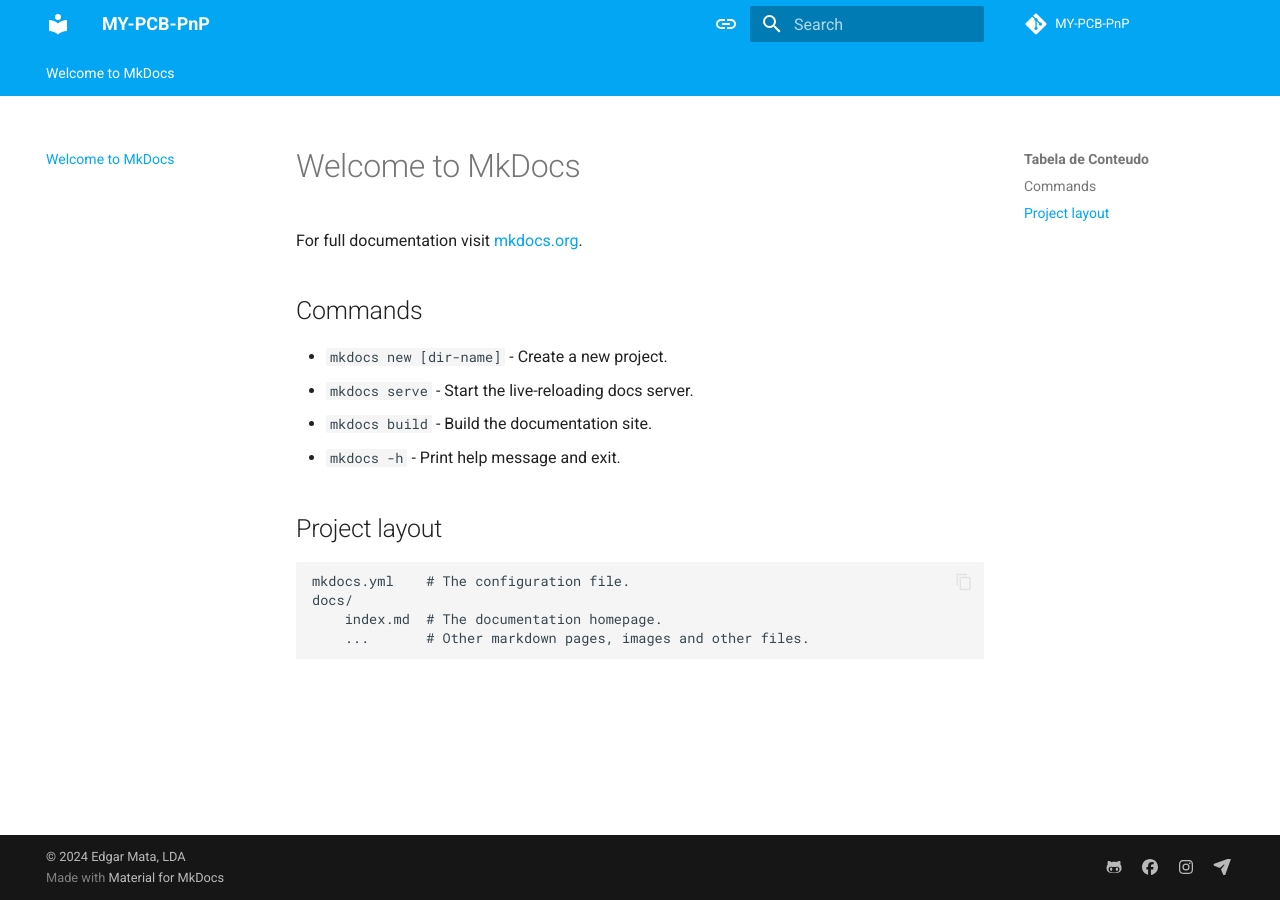
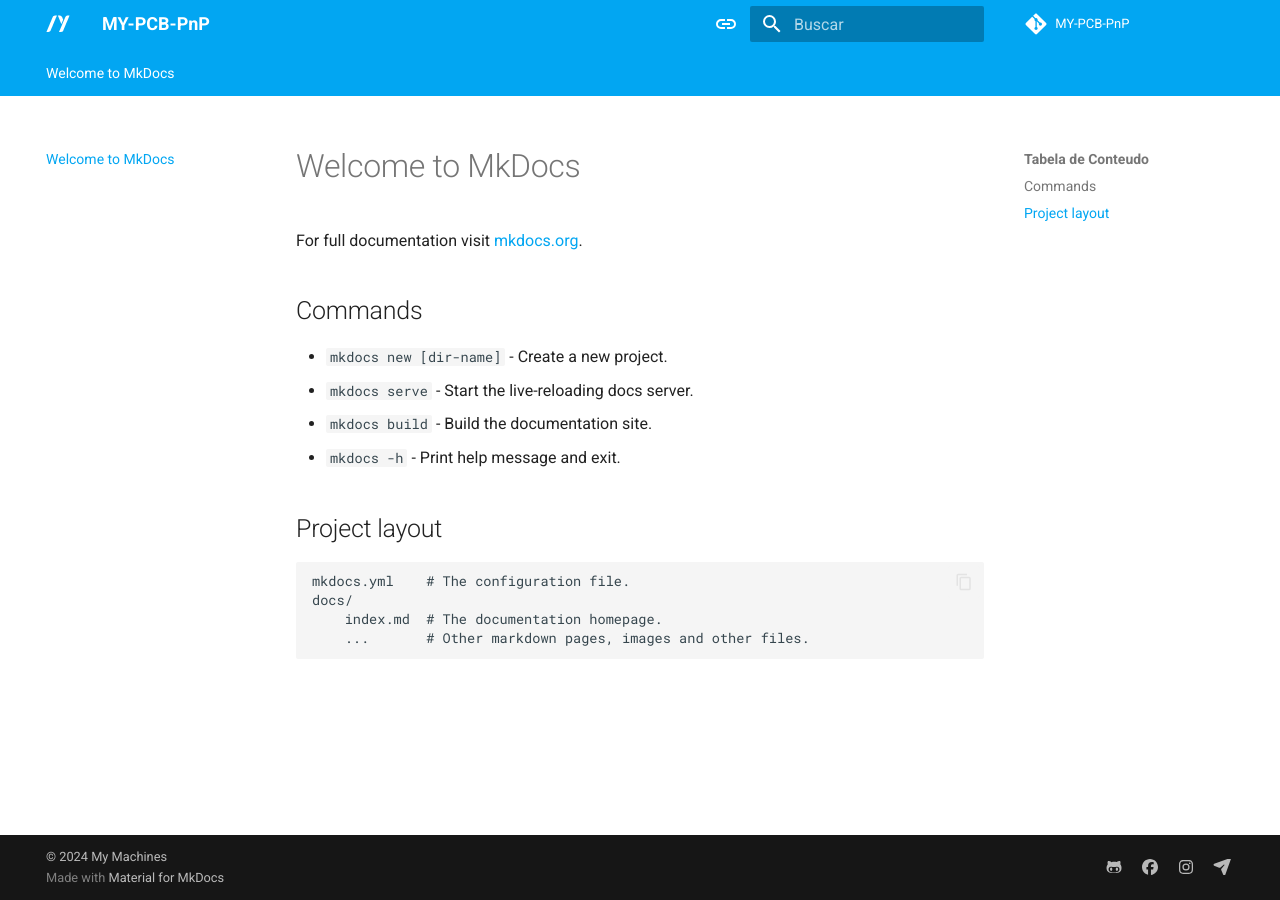
Before and after one commit to EdgarMata/MY-PCB-PnP, an MkDocs documentation site: the page built from docs/index.md, in a window 1280 px wide. Built offline with MkDocs 1.6.1 and Material for MkDocs 9.7.7, drawn with Linux system fonts in a browser that asks for light colours; comment, search, counter and statistics services are not loaded.

Commit message:
update 16-03-2025

```diff
--- a/mkdocs.yml
+++ b/mkdocs.yml
@@ -1,18 +1,21 @@
+# Project information
 site_name: MY-PCB-PnP
+site_url: "https://my-machines.net/My-PCB-PnP/"
+site_author: "Edgar Mata"
+site_description: "Centro de conhecimento My Machines"
 
-site_url: "https://my-machines.pt/My-PCB-PnP/"
-site_autor: "Edgar Mata"
-site_description: "Centro de conhecimento Gadget Plus.LDA"
-
+# Repository
 repo_name: "MY-PCB-PnP"
 repo_url: "https://github.com/EdgarMata/PCB-PnP"
 
+# Copyright
 copyright: |
-  &copy; 2024 <a href="https://my-machines.pt/" target="_blank" rel="noopener">Edgar Mata, LDA</a>
+  &copy; 2024 <a href="https://my-machines.net/" target="_blank" rel="noopener">My Machines</a>
 
+# Configuration
 theme:
-#  logo: assets/logo.svg
-#  favicon: images/favicon.png
+  logo: assets/mylogo.svg
+  favicon: images/favicon.png
   name: material
   features:
     - navigation.tabs
@@ -25,9 +28,9 @@ theme:
     - search.suggest
     - search.highlight
     - content.tabs.link
-    - content.code.annotation
+    - content.code.annotate
     - content.code.copy
-  languare: pt
+  language: pt
   palette:
     # Palette toggle for automatic mode
     - media: "(prefers-color-scheme)"
@@ -107,7 +110,6 @@ markdown_extensions:
       generic: true
   - footnotes
   - pymdownx.details
-  - pymdownx.superfences
   - pymdownx.mark
   - attr_list
   - md_in_html
```
